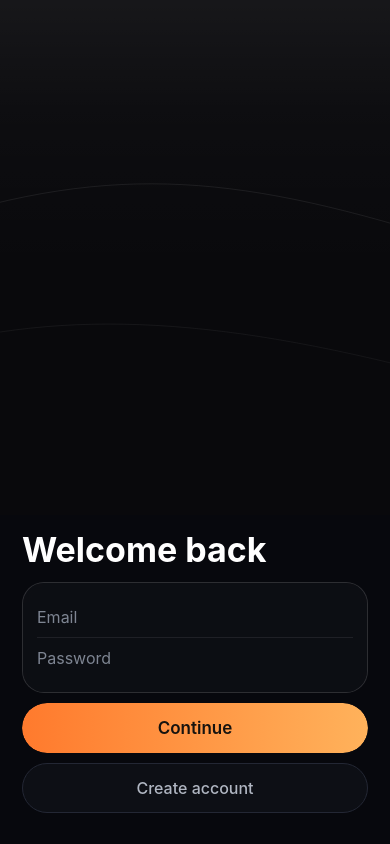
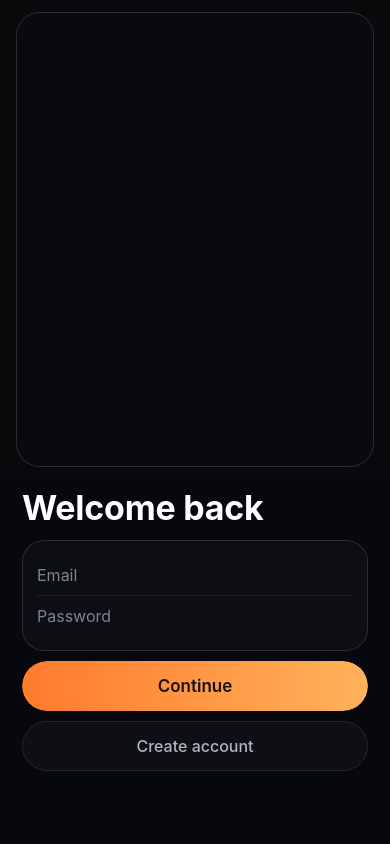
Before and after one commit to rishiopenclaw/hackai2026, a React Native app in the folder react-native-speakarena/: screen /Login in a window 390 px wide. Built offline with nearby package versions, Linux system fonts and the light colour scheme.

Commit message:
feat: integrate volumetric fluids hero into login screen with clean glass container

```diff
--- a/react-native-speakarena/package.json
+++ b/react-native-speakarena/package.json
@@ -28,6 +28,7 @@
     "react-native-safe-area-context": "^5.4.0",
     "react-native-screens": "~4.11.1",
     "react-native-svg": "^15.11.2",
-    "react-native-web": "^0.20.0"
+    "react-native-web": "^0.20.0",
+    "react-native-webview": "13.13.5"
   }
 }
--- /dev/null
+++ b/react-native-speakarena/src/components/FluidHero.js
@@ -0,0 +1,63 @@
+import React from 'react';
+import { Platform, StyleSheet, View } from 'react-native';
+import { WebView } from 'react-native-webview';
+
+const FLUID_URL = 'https://volumetric-fluids.vercel.app';
+
+function WebIframe() {
+  return (
+    <View
+      style={styles.webFrame}
+      dangerouslySetInnerHTML={{
+        __html: `<iframe src="${FLUID_URL}" style="width:100%;height:100%;border:0;display:block;" allow="autoplay; fullscreen"></iframe>`,
+      }}
+    />
+  );
+}
+
+export default function FluidHero() {
+  return (
+    <View style={styles.wrap}>
+      <View style={styles.inner}>
+        {Platform.OS === 'web' ? (
+          <WebIframe />
+        ) : (
+          <WebView
+            source={{ uri: FLUID_URL }}
+            style={styles.webview}
+            javaScriptEnabled
+            domStorageEnabled
+            allowsInlineMediaPlayback
+            mediaPlaybackRequiresUserAction={false}
+            overScrollMode="never"
+            bounces={false}
+          />
+        )}
+      </View>
+    </View>
+  );
+}
+
+const styles = StyleSheet.create({
+  wrap: {
+    flex: 1,
+    borderRadius: 24,
+    overflow: 'hidden',
+    borderWidth: 1,
+    borderColor: 'rgba(255,255,255,0.14)',
+    backgroundColor: '#090A10',
+  },
+  inner: {
+    flex: 1,
+    backgroundColor: '#090A10',
+  },
+  webview: {
+    flex: 1,
+    backgroundColor: 'transparent',
+  },
+  webFrame: {
+    width: '100%',
+    height: '100%',
+    borderWidth: 0,
+  },
+});
--- a/react-native-speakarena/src/screens/LoginScreen.js
+++ b/react-native-speakarena/src/screens/LoginScreen.js
@@ -1,13 +1,15 @@
 import React from 'react';
 import { SafeAreaView, StyleSheet, Text, TextInput, View } from 'react-native';
-import HeroBackground from '../components/HeroBackground';
 import AppleButton from '../components/AppleButton';
 import AppleCard from '../components/AppleCard';
+import FluidHero from '../components/FluidHero';
 
 export default function LoginScreen({ navigation }) {
   return (
     <SafeAreaView style={styles.root}>
-      <View style={styles.hero}><HeroBackground /></View>
+      <View style={styles.heroWrap}>
+        <FluidHero />
+      </View>
       <View style={styles.bottom}>
         <Text style={styles.title}>Welcome back</Text>
         <AppleCard>
@@ -24,9 +26,19 @@ export default function LoginScreen({ navigation }) {
 
 const styles = StyleSheet.create({
   root: { flex: 1, backgroundColor: '#09090C' },
-  hero: { flex: 0.62 },
-  bottom: { flex: 0.38, paddingHorizontal: 22, paddingTop: 14, backgroundColor: '#07080D' },
-  title: { color: '#fff', fontSize: 34, fontWeight: '700', marginBottom: 12 },
+  heroWrap: {
+    flex: 0.56,
+    paddingHorizontal: 16,
+    paddingTop: 12,
+    paddingBottom: 8,
+  },
+  bottom: {
+    flex: 0.44,
+    paddingHorizontal: 22,
+    paddingTop: 12,
+    backgroundColor: '#07080D',
+  },
+  title: { color: '#fff', fontSize: 34, fontWeight: '700', marginBottom: 12, letterSpacing: -0.25 },
   input: { color: '#fff', fontSize: 16, paddingVertical: 10 },
   sep: { height: 1, backgroundColor: 'rgba(255,255,255,0.08)' },
 });
```
Also changed, not shown: 1 other file (tests, documents, lock files or other folders).
